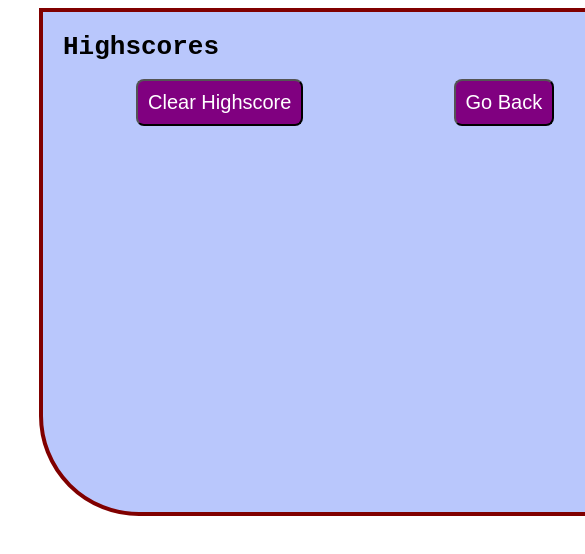
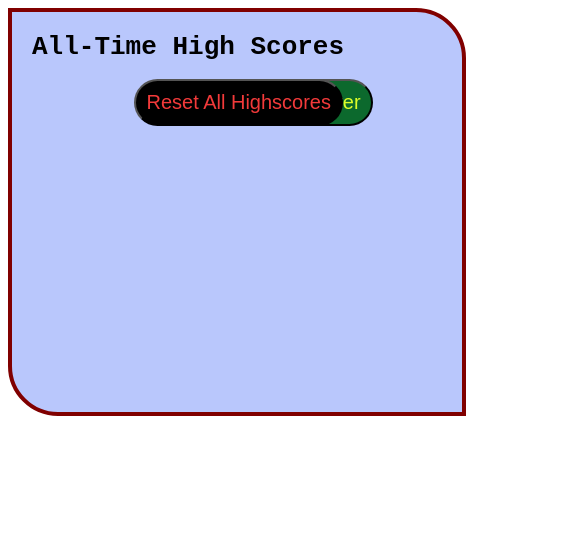
Before and after one commit to eSTee3/Coding-Quiz, a plain HTML site: page results.html in a window 390 px wide. Shown: the top 554 px of the page, 585 px wide, since content can reach past the window. Drawn offline with Linux system fonts and the light colour scheme.

Commit message:
updated but broke high score page!

```diff
--- a/assets/results.js
+++ b/assets/results.js
@@ -1,15 +1,13 @@
-// Jamie Morris Homework-4 Code Quiz
-// Declared variables
 var highScore = document.querySelector("#highScore");
-var clear = document.querySelector("#clear");
-var goBack = document.querySelector("#goBack");
+var clear = document.querySelector("#resetScores");
+var startOver = document.querySelector("#startOver");
 
-// Event listener to clear scores
+
 clear.addEventListener("click", function () {
     localStorage.clear();
     location.reload();
 });
-// Retreives local stroage
+
 var allScores = localStorage.getItem("allScores");
 allScores = JSON.parse(allScores);
 
@@ -23,7 +21,7 @@ if (allScores !== null) {
 
     }
 }
-// Event listener to move to index page
-goBack.addEventListener("click", function () {
-    window.location.replace("./index.html");
+startOver.addEventListener("click", function () {
+    // the 2 dots before index.html force the code to go up a folder level
+    window.location.replace("../index.html");
 });
--- a/assets/style.css
+++ b/assets/style.css
@@ -1,11 +1,10 @@
 #entirePage {
-    position: center;
     font-family: monospace;
-    width: 750px;
-    height: 500px;
+    width: 450px;
+    height: 400px;
     border: 4px solid rgb(128, 0, 0);
-    border-bottom-left-radius: 100px;
-    border-top-right-radius: 100px;
+    border-bottom-left-radius: 50px;
+    border-top-right-radius: 50px;
     background-color:rgb(185, 199, 252)
 }
 
@@ -25,12 +24,12 @@
     float: center;
 }
 
-#goBack {
-    background-color: purple;
+#startOver {
+    background-color: rgb(12, 105, 45);
     position: relative;
     padding: 10px;
     font-size: 20px;
-    color: white;
+    color: rgb(221, 253, 41);
     top: 30%;
     left: 55%;
     width: auto;
@@ -38,30 +37,19 @@
     text-decoration: none;
 }
 
-#clear {
-    background-color: purple;
+#resetScores {
+    background-color: rgb(0, 0, 0);
     position: relative;
     padding: 10px;
     font-size: 20px;
-    color: white;
+    color: rgb(242, 58, 58);
     top: 30%;
     right: 5%;
     text-align: center;
 }
 
-p {
-    font-weight: 900;
-    font-size: large;
-    font-size-adjust: initial(5px);
-}
-
 button {
-    border-radius: 8px;
-}
-
-textarea {
-    width: 90%;
-    margin: 20px;
+    border-radius: 100px;
 }
 
 #Submit {
@@ -75,6 +63,7 @@ textarea {
 label {
     margin-right: 10px;
 }
+
 input {
     margin-bottom: 20px;
     width: 50%;
@@ -82,12 +71,13 @@ input {
 }
 
 li {
-    background-color: purple;
+    background-color: rgb(24, 0, 104);
     margin-top: 10px;
     padding: 5px 15px;
-    width: 80%;
+    width: 50%;
     font-size: 18px;
-    color: white;
+    color: rgb(247, 243, 4);
+    border-radius: 50px;
 }
 
 #createDiv {
@@ -95,48 +85,18 @@ li {
     border-top: 1px solid lightgray;
 }
 
-/* Start media queries */
-/* A Media Query max-width: 786px */
-@media screen and (max-width: 786px) {
-/* Resized content to fit 786px  */
-body {
-    max-width: 500px;
-}
-/* Resized main-content to fit 786px  */
-#entirePage {
-position: absolute;
-left: 20%;
-}
-
 a {
 margin-left: 20%;
 }
-#goBack {
+#startOver {
 
     position: relative;
     left: 55%;
 }
 
-#clear {
+#resetScores {
 
     position: relative;
     right: 5%;
 
 }
-}
-
-/* A Media Query max-width: 640px */
-@media screen and (max-width: 640px) {
-/* Resized content to fit 640px  */
-body {
-    min-width: 640px;
-}
-/* Resized main-content to fit 640px  */
-#entirePage {
-position: absolute;
-left: 10%;
-}
-a {
-    margin-left: 10%;
-}
-}
--- a/results.html
+++ b/results.html
@@ -4,12 +4,9 @@
 <head>
     <meta charset="UTF-8">
     <meta name="viewport" content="width=device-width, initial-scale=1.0">
-    <!-- Jamie Morris Homework-4 Code Quiz -->
     <meta http-equiv="X-UA-Compatible" content="ie=edge">
-    <!-- This is the style links -->
-    <link rel="stylesheet" type="text/css" href="assets/style.css">
-    <!-- This is the title-->
-    <title>Results</title>
+    <link rel="stylesheet" type="text/css" href="./assets/style.css">
+    <title>🏁 Results 🏁</title>
 
 </head>
 
@@ -19,14 +16,14 @@
         <div id="currentTime"></div>
         <!-- Div for quiz content -->
         <div id="questionsDiv">
-            <h1>Highscores</h1>
+            <h1>All-Time High Scores</h1>
             <ul id="highScore"></ul>
             <!-- Buttons -->
-            <button id="goBack">Go Back</button>
-            <button id="clear" value="reset">Clear Highscore</button>
+            <button id="startOver">Start Over</button>
+            <button id="resetScores" value="reset">Reset All Highscores</button>
         </div>
     </div>
-    <script src="./results.js"></script>
+    <script src="./assets/results.js"></script>
 </body>
 
 </html>
```
